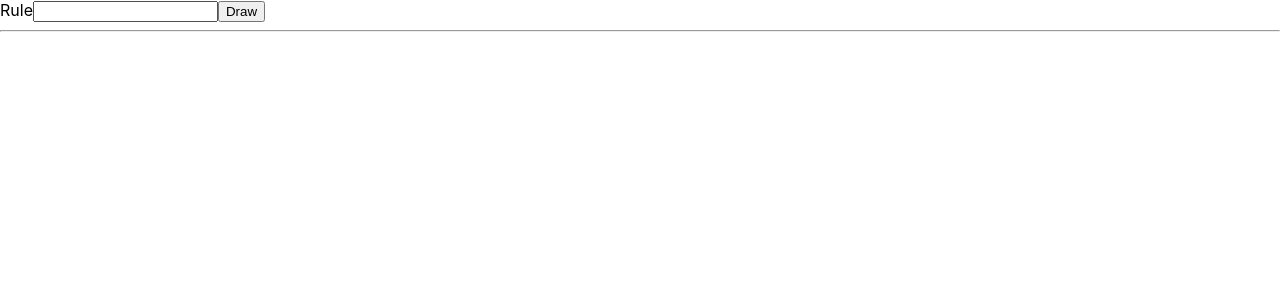
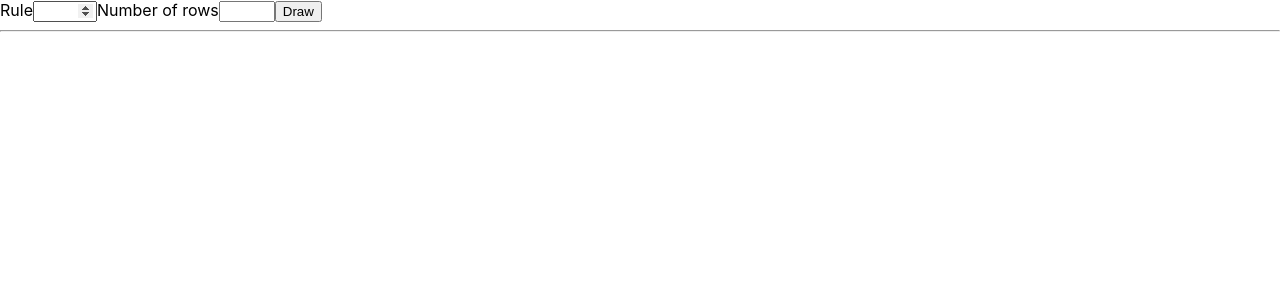
Before and after one commit to ahuth/automata, a React (Create React App) app: page / in a window 1280 px wide. Shown: the top 300 px of the page. Built offline with nearby package versions, Linux system fonts and the light colour scheme.

Commit message:
Add input for the number of rows

```diff
--- a/src/components/Controls.tsx
+++ b/src/components/Controls.tsx
@@ -2,13 +2,18 @@ import React from 'react';
 import uniqueId from '../utils/uniqueId';
 
 export default class Controls extends React.Component {
-  id = uniqueId();
+  ruleId = uniqueId();
+  rowsId = uniqueId();
 
   render() {
     return (
       <section aria-label="Cellular automata controls">
-        <label htmlFor={this.id}>Rule</label>
-        <input id={this.id} />
+        <label htmlFor={this.ruleId}>Rule</label>
+        <input id={this.ruleId} type="number" min="0" max="255" />
+
+        <label htmlFor={this.rowsId}>Number of rows</label>
+        <input id={this.ruleId} type="number" min="0" max="50" />
+
         <button type="button">Draw</button>
       </section>
     );
```
